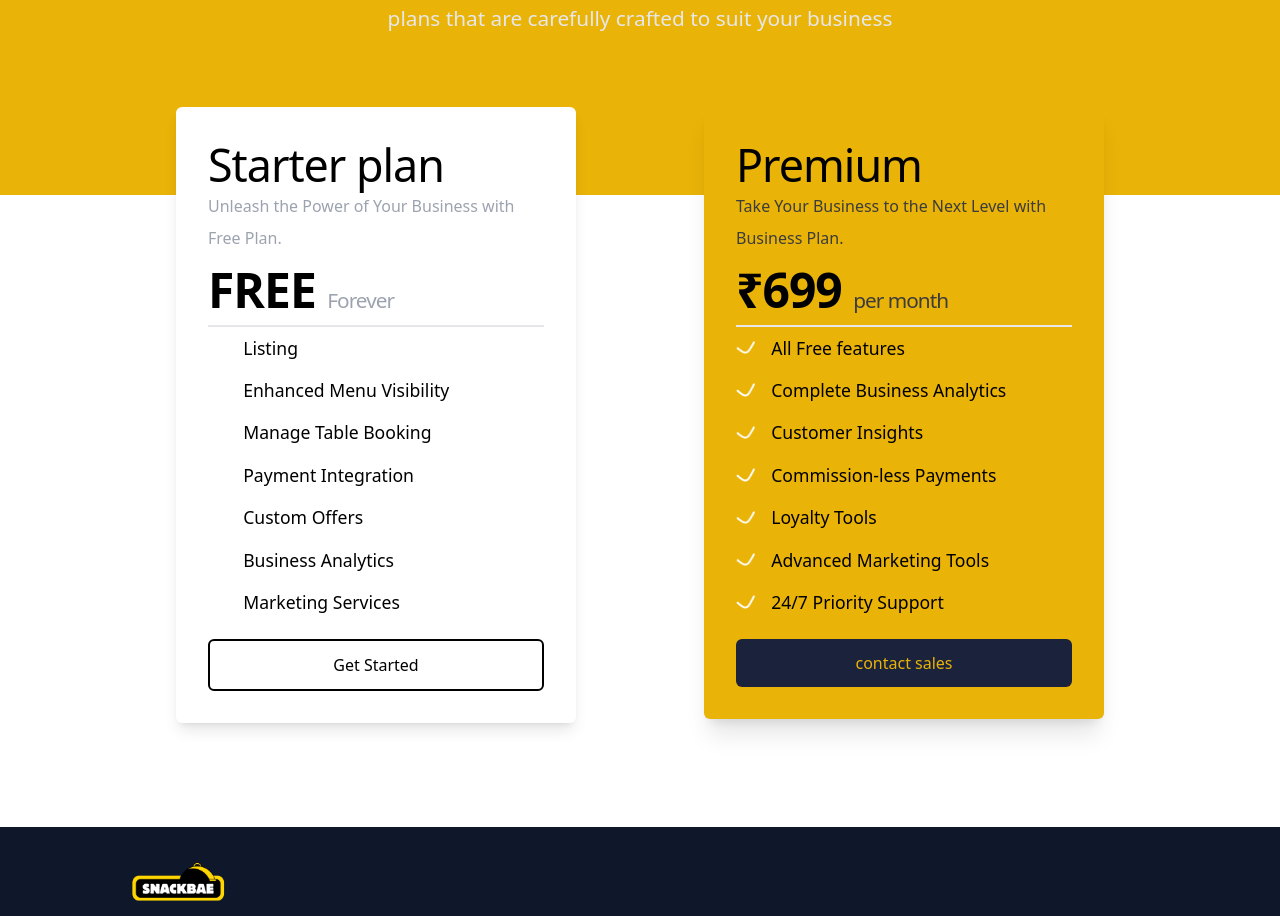
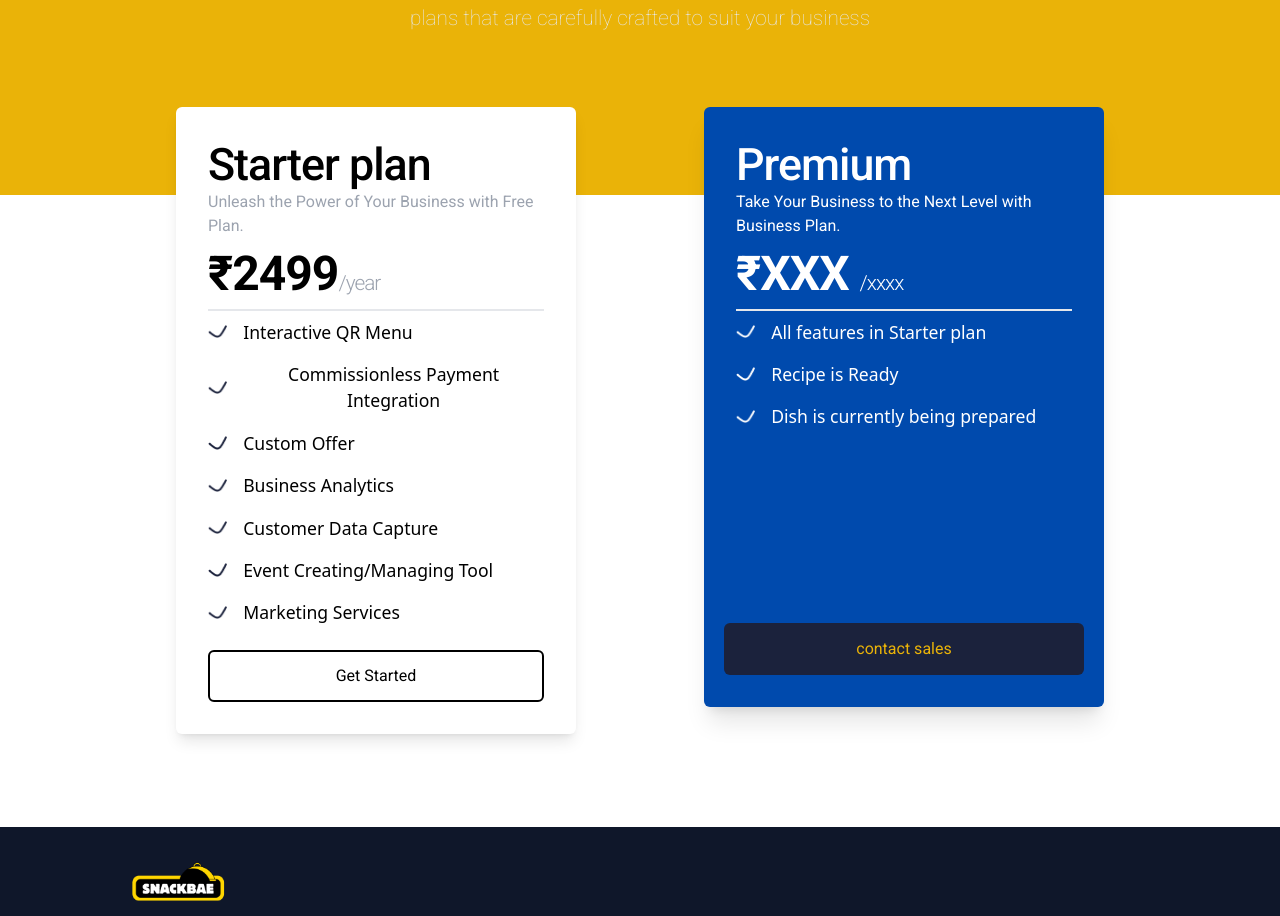
Before and after one commit to Vani-1107/snackbaewebv2, a React (Vite) app: page /joinAsPartner in a window 1280 px wide. Shown: the part 1999-2915 px from the top of the page. Built offline with nearby package versions, Linux system fonts and the light colour scheme.

Commit message:
all task1 complete

```diff
--- a/src/pages/JoinAsPartner.jsx
+++ b/src/pages/JoinAsPartner.jsx
@@ -10,6 +10,7 @@ import joinicon4 from '../assets/joinicon4.png';
 import joinicon5 from '../assets/joinicon5.png';
 import joinicon6 from '../assets/joinicon6.png';
 import check from "../assets/check.png"
+import check2 from "../assets/check2.png"
 
 //component
 import Footer from '../component/Footer';
@@ -33,7 +34,7 @@ const JoinAsPartner = () => {
           </div>
         </div>
 
-        <img src={joinAsPartner} alt='joinAsPartner' className='sm:w-[70%] lg:w-[40%] aspect-square'/>
+        <img src={joinAsPartner} alt='joinAsPartner' className='sm:w-[70%] lg:w-[40%] aspect-square' />
       </div>
 
 
@@ -41,46 +42,46 @@ const JoinAsPartner = () => {
       <div className='bg-[#1E2833] w-full h-fit p-[2rem]'>
         <p className='border-2 bg-white  text-[#004AAD] font-Roboto font-[700] text-[16px] leading-[18.75px] tracking-tight px-[1.5rem] py-[.7rem] rounded-lg inline '>Feature</p>
         <div className='lg:w-[60%] w-full mt-[1rem]'>
-          <p  className='mb-[1rem] font-Roboto font-[700] text-[30px] leading-[40px] md:text-[50px] md:leading-[60px] text-[#FFFFFF]'>Features for Partners</p>
+          <p className='mb-[1rem] font-Roboto font-[700] text-[30px] leading-[40px] md:text-[50px] md:leading-[60px] text-[#FFFFFF]'>Features for Partners</p>
           <p className='font-Sen font-[400] text-[16px] leading-[25px] text-[#ffffff]'>SnackBae focuses on loyalty, marketing, and capturing valuable customer data, empowering you to excel in the competitive food industry. Become our partner and elevate your business to unprecedented levels of success. Explore our offerings below.</p>
         </div>
 
         <div className='flex justify-evenly  flex-wrap gap-[2rem] py-[4rem] '>
           <div className=' max-w-[400px] w-full h-fit'>
-            <img src={joinicon1} alt='joinicon1'/>
+            <img src={joinicon1} alt='joinicon1' />
             <p className='font-Roboto font-[600] text-[18px] leading-[40px] md:leading-[56px] md:text-[22px] text-white'>Interactive Digital Menu</p>
             <p className='font-Sen font-[400] text-[14px] leading-[18px] md:leading-[25px] md:text-[16px] text-white '>Engage customers with our Interactive Digital Menu, utilizing QR codes for digital menus and community-driven recommendations.</p>
           </div>
 
           <div className=' max-w-[400px] w-full h-fit'>
-            <img src={joinicon2} alt='joinicon2'/>
+            <img src={joinicon2} alt='joinicon2' />
             <p className='font-Roboto font-[600] text-[18px] leading-[40px] md:leading-[56px] md:text-[22px] text-white'>Commission-less Payments</p>
             <p className='font-Sen font-[400] text-[14px] leading-[18px] md:leading-[25px] md:text-[16px] text-white '>Engage customers with our Interactive Digital Menu, utilizing QR codes for digital menus and community-driven recommendations.</p>
           </div>
 
           <div className=' max-w-[400px] w-full h-fit'>
-            <img src={joinicon3} alt='joinicon3'/>
+            <img src={joinicon3} alt='joinicon3' />
             <p className='font-Roboto font-[600] text-[18px] leading-[40px] md:leading-[56px] md:text-[22px] text-white'>Customer Data & Insights</p>
             <p className='font-Sen font-[400] text-[14px] leading-[18px] md:leading-[25px] md:text-[16px] text-white '>Gain full transparency into customer data capture and insights, empowering you to make informed decisions and tailor your services to your customer base.</p>
           </div>
 
 
           <div className=' max-w-[400px] w-full h-fit'>
-            <img src={joinicon4} alt='joinicon4'/>
+            <img src={joinicon4} alt='joinicon4' />
             <p className='font-Roboto font-[600] text-[18px] leading-[40px] md:leading-[56px] md:text-[22px] text-white'>Automated Marketing Campaigns </p>
             <p className='font-Sen font-[400] text-[14px] leading-[18px] md:leading-[25px] md:text-[16px] text-white '>Streamline your marketing efforts with our automated campaign tools, reaching your customers effectively and efficiently.</p>
           </div>
 
 
           <div className=' max-w-[400px] w-full h-fit'>
-            <img src={joinicon5} alt='joinicon5'/>
+            <img src={joinicon5} alt='joinicon5' />
             <p className='font-Roboto font-[600] text-[18px] leading-[40px] md:leading-[56px] md:text-[22px] text-white'>Loyalty-Based Offer Tools</p>
             <p className='font-Sen font-[400] text-[14px] leading-[18px] md:leading-[25px] md:text-[16px] text-white '>Customize offers and rewards to foster customer loyalty and satisfaction, driving repeat business and revenue growth.</p>
           </div>
 
 
           <div className=' max-w-[400px] w-full h-fit'>
-            <img src={joinicon6} alt='joinicon6'/>
+            <img src={joinicon6} alt='joinicon6' />
             <p className='font-Roboto font-[600] text-[18px] leading-[40px] md:leading-[56px] md:text-[22px] text-white'>Influencer Marketing Services</p>
             <p className='font-Sen font-[400] text-[14px] leading-[18px] md:leading-[25px] md:text-[16px] text-white '>Leverage our in-house influencer team and collaborate with industry experts to expand your reach on social media and engage with a broader audience.</p>
           </div>
@@ -95,90 +96,76 @@ const JoinAsPartner = () => {
       <div className='w-full h-fit relative'>
         <div className='relative w-full h-fit  flex flex-col items-center '>
           <div className='w-full  bg-[#EAB308] pt-[2rem] pb-[10rem] text-center'>
-                        <p className='font-roboto text-white font-[600] text-[2.6rem]'>Simple Pricing for your business</p>
-                        <p className='font-roboto text-gray-200 font-[100] text-[1.3rem]'>plans that are carefully crafted to suit your business</p>
+            <p className='font-Roboto text-white font-[600] text-[2.6rem]'>Simple Pricing for your business</p>
+            <p className='font-Roboto text-gray-200 font-[100] text-[1.3rem]'>plans that are carefully crafted to suit your business</p>
           </div>
-                    <div className='md:w-[80%] relative top-[-120px] mx-auto text-center  '>
-                        <div className='mt-[2rem] lg:h-[600px] h-fit flex flex-row flex-wrap  gap-[2rem] justify-center '>
+          <div className='md:w-[80%] h-fit relative top-[-120px] mx-auto text-center '>
+            <div className='mt-[2rem] lg:h-[600px]  flex flex-row flex-wrap gap-[2rem] justify-center '>
               {/* white Part */}
-                            <div className='w-[100%]  max-w-[400px] h-fit  min-h-[600px] mx-auto p-[2rem] flex flex-col bg-white justify-center items-center rounded-md shadow-lg'>
+              <div className='w-[90%]  max-w-[400px] min-h-[600px] h-fit  mx-auto p-[2rem] flex flex-col bg-white justify-center items-center rounded-md shadow-lg'>
                 <div className='border-b-2 text-start'>
-                                    <p className=' font-roboto font-[500] leading-[51px] text-[2.8rem] tracking-[-1px] '>Starter plan</p>
-                                    <p className='text-gray-400 font-roboto  leading-[32px]'>Unleash the Power of Your Business with Free Plan.</p>
-                                    <p className=' font-roboto font-[600] leading-[71px] text-[3rem] tracking-[-1px] '>FREE <span className='font-roboto font-[300] text-gray-400 leading-[29px] text-[1.3rem] tracking-[-1px]'>Forever</span></p>
+                  <p className=' font-Roboto font-[500] leading-[51px] text-[2.8rem] tracking-[-1px] '>Starter plan</p>
+                  <p className='text-gray-400 font-Roboto  leading-[24px]'>Unleash the Power of Your Business with Free Plan.</p>
+                  <p className=' font-Roboto font-[600] leading-[71px] text-[3rem] tracking-[-1px] '>₹2499<span className='font-Roboto font-[300] text-gray-400 leading-[29px] text-[1.3rem] tracking-[-1px]'>/year</span></p>
+                </div>
+                <div className='w-[100%]'>
+                  <div className='flex gap-[1rem] items-center py-2'>
+                    <img src={check2} alt="check" className='w-[1.2rem] h-[90%]' />
+                    <p className='font-[500] text-[1.1rem] '>Interactive QR Menu</p>
+                  </div>
+                  <div className='flex gap-[1rem] items-center py-2'>
+                    <img src={check2} alt="check" className='w-[1.2rem] h-[90%]' />
+                    <p className='font-[500] text-[1.1rem] '>Commissionless Payment Integration</p>
+                  </div>
+                  <div className='flex gap-[1rem] items-center py-2'>
+                    <img src={check2} alt="check" className='w-[1.2rem] h-[90%]' />
+                    <p className='font-[500] text-[1.1rem] '>Custom Offer</p>
+                  </div>
+                  <div className='flex gap-[1rem] items-center py-2'>
+                    <img src={check2} alt="check" className='w-[1.2rem] h-[90%]' />
+                    <p className='font-[500] text-[1.1rem] '>Business Analytics</p>
+                  </div>
+                  <div className='flex gap-[1rem] items-center py-2'>
+                    <img src={check2} alt="check" className='w-[1.2rem] h-[90%]' />
+                    <p className='font-[500] text-[1.1rem] '>Customer Data Capture</p>
+                  </div>
+                  <div className='flex gap-[1rem] items-center py-2'>
+                    <img src={check2} alt="check" className='w-[1.2rem] h-[90%]' />
+                    <p className='font-[500] text-[1.1rem] '>Event Creating/Managing Tool</p>
+                  </div>
+                  <div className='flex gap-[1rem] items-center py-2'>
+                    <img src={check2} alt="check" className='w-[1.2rem] h-[90%]' />
+                    <p className='font-[500] text-[1.1rem] '>Marketing Services</p>
+                  </div>
+                  <div className='mt-[1rem]'></div>
+                  <Link><p className=' py-1 border-2 border-black font-Roboto font-[400] rounded-md leading-[40px]'>Get Started</p></Link>
+                </div>
+              </div>
+
+              {/* blue part */}
+              <div className='w-[90%] h-fit min-h-[600px] max-w-[400px] mx-auto p-[2rem] flex flex-col bg-[#004AAD]  items-center rounded-md shadow-xl text-white relative'>
+                <div className='border-b-2 text-start'>
+                  <p className=' font-Roboto font-[500] leading-[51px] text-[2.8rem] tracking-[-1px] '>Premium</p>
+                  <p className='text-[#FFFFFF] font-Roboto   leading-[24px]'>Take Your Business to the Next Level with Business Plan.</p>
+                  <p className=' font-Roboto font-[600] leading-[71px] text-[3rem] tracking-[-1px] '>₹XXX <span className='font-Roboto font-[300] text-[#FFFFFF] leading-[29px] text-[1.3rem] tracking-[-1px]'>/xxxx</span></p>
                 </div>
                 <div className='w-[100%]'>
                   <div className='flex gap-[1rem] items-center py-2'>
                     <img src={check} alt="check" className='w-[1.2rem] h-[90%]' />
-                                        <p className='font-[500] text-[1.1rem] '>Listing</p>
+                    <p className='font-[500] text-[1.1rem] '>All features in Starter plan</p>
                   </div>
                   <div className='flex gap-[1rem] items-center py-2'>
                     <img src={check} alt="check" className='w-[1.2rem] h-[90%]' />
-                                        <p className='font-[500] text-[1.1rem] '>Enhanced Menu Visibility</p>
+                    <p className='font-[500] text-[1.1rem] '>Recipe is Ready</p>
                   </div>
                   <div className='flex gap-[1rem] items-center py-2'>
                     <img src={check} alt="check" className='w-[1.2rem] h-[90%]' />
-                                        <p className='font-[500] text-[1.1rem] '>Manage Table Booking </p>
-                                    </div>
-                                    <div className='flex gap-[1rem] items-center py-2'>
-                                        <img src={check} alt="check" className='w-[1.2rem] h-[90%]' />
-                                        <p className='font-[500] text-[1.1rem] '>Payment Integration</p>
-                                    </div>
-                                    <div className='flex gap-[1rem] items-center py-2'>
-                                        <img src={check} alt="check" className='w-[1.2rem] h-[90%]' />
-                                        <p className='font-[500] text-[1.1rem] '>Custom Offers</p>
-                                    </div>
-                                    <div className='flex gap-[1rem] items-center py-2'>
-                                        <img src={check} alt="check" className='w-[1.2rem] h-[90%]' />
-                                        <p className='font-[500] text-[1.1rem] '>Business Analytics</p>
-                                    </div>
-                                    <div className='flex gap-[1rem] items-center py-2'>
-                                        <img src={check} alt="check" className='w-[1.2rem] h-[90%]' />
-                                        <p className='font-[500] text-[1.1rem] '>Marketing Services</p>
-                                    </div>
-                                    <div className='mt-[1rem]'></div>
-                                    <Link><p className=' py-1 border-2 border-black font-roboto font-[400] rounded-md leading-[40px]'>Get Started</p></Link>
-                                </div>
+                    <p className='font-[500] text-[1.1rem] '>Dish is currently being prepared</p>
                   </div>
 
-                            {/* yellow part */}
-                            <div className='w-[100%] h-fit max-w-[400px] mx-auto p-[2rem] flex flex-col bg-[#EAB308] justify-center items-center rounded-md shadow-xl'>
-                                <div className='border-b-2 text-start'>
-                                    <p className=' font-roboto font-[500] leading-[51px] text-[2.8rem] tracking-[-1px] '>Premium</p>
-                                    <p className='text-[#3C3C3C] font-roboto  leading-[32px]'>Take Your Business to the Next Level with Business Plan.</p>
-                                    <p className=' font-roboto font-[600] leading-[71px] text-[3rem] tracking-[-1px] '>₹699 <span className='font-roboto font-[300] text-[#3C3C3C] leading-[29px] text-[1.3rem] tracking-[-1px]'>per month</span></p>
-                                </div>
-                                <div className='w-[100%]'>
-                                    <div className='flex gap-[1rem] items-center py-2'>
-                                        <img src={check} alt="check" className='w-[1.2rem] h-[90%]' />
-                                        <p className='font-[500] text-[1.1rem] '>All Free features</p>
-                                    </div>
-                                    <div className='flex gap-[1rem] items-center py-2'>
-                                        <img src={check} alt="check" className='w-[1.2rem] h-[90%]' />
-                                        <p className='font-[500] text-[1.1rem] '>Complete Business Analytics</p>
-                                    </div>
-                                    <div className='flex gap-[1rem] items-center py-2'>
-                                        <img src={check} alt="check" className='w-[1.2rem] h-[90%]' />
-                                        <p className='font-[500] text-[1.1rem] '>Customer Insights</p>
-                                    </div>
-                                    <div className='flex gap-[1rem] items-center py-2'>
-                                        <img src={check} alt="check" className='w-[1.2rem] h-[90%]' />
-                                        <p className='font-[500] text-[1.1rem] '>Commission-less Payments</p>
-                                    </div>
-                                    <div className='flex gap-[1rem] items-center py-2'>
-                                        <img src={check} alt="check" className='w-[1.2rem] h-[90%]' />
-                                        <p className='font-[500] text-[1.1rem] '>Loyalty Tools</p>
-                                    </div>
-                                    <div className='flex gap-[1rem] items-center py-2'>
-                                        <img src={check} alt="check" className='w-[1.2rem] h-[90%]' />
-                                        <p className='font-[500] text-[1.1rem] '>Advanced Marketing Tools</p>
-                                    </div>
-                                    <div className='flex gap-[1rem] items-center py-2'>
-                                        <img src={check} alt="check" className='w-[1.2rem] h-[90%]' />
-                                        <p className='font-[500] text-[1.1rem] '>24/7 Priority Support</p>
-                                    </div>
-                                    <div className='mt-[1rem]'></div>
-                                    <Link><p className=' py-1 bg-[#1B223C] text-[#EAB308] font-roboto font-[400] rounded-md leading-[40px]'>contact sales</p></Link>
+                    <Link className='absolute bottom-[2rem] left-[50%] translate-x-[-50%] w-[90%]'>
+                      <p className=' py-[.35rem] bg-[#1B223C] text-[#EAB308] font-Roboto font-[400] rounded-md leading-[40px]'>contact sales</p>
+                    </Link>
                 </div>
               </div>
             </div>
@@ -187,7 +174,7 @@ const JoinAsPartner = () => {
       </div>
 
 
-      <Footer/>
+      <Footer />
     </div>
   )
 }
```
Also changed, not shown: src/assets/check2.png (added). Lines whose indentation alone changed are shown as unchanged.
